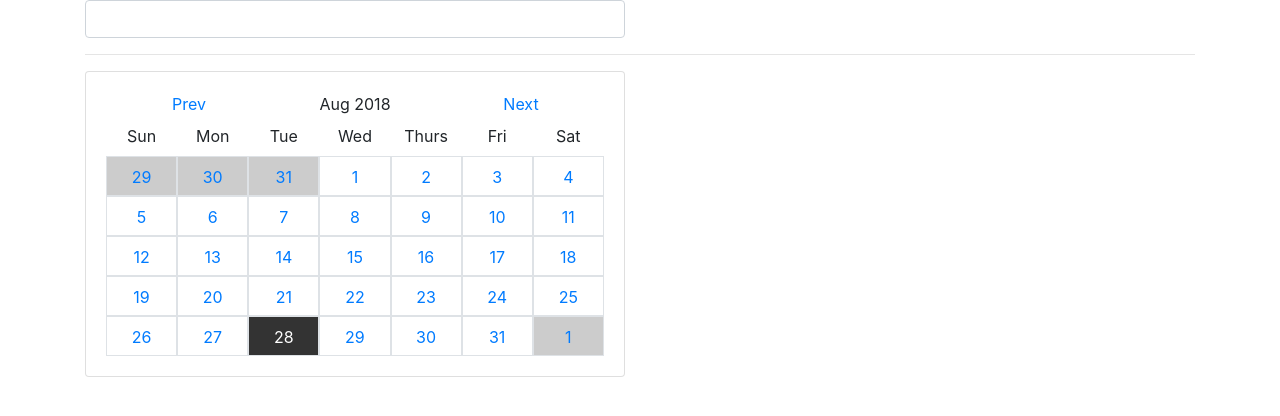
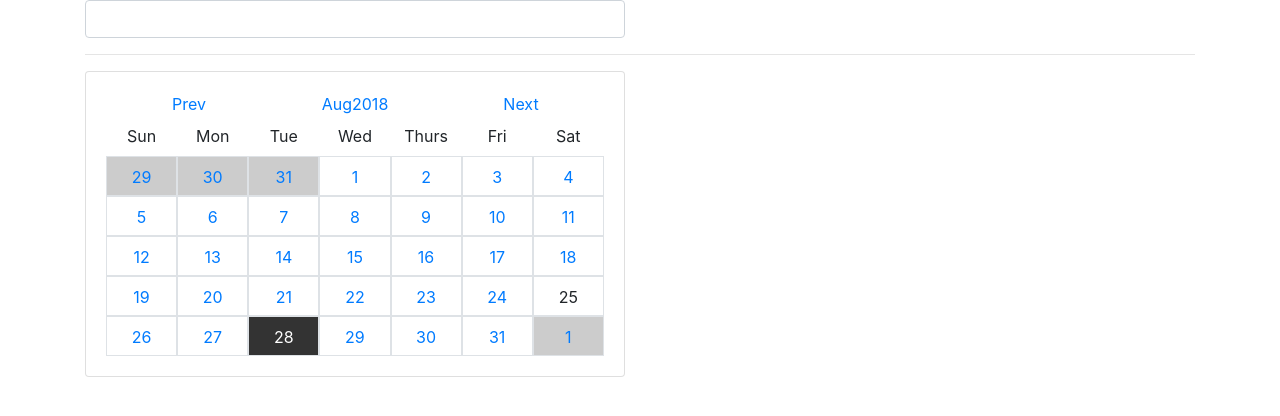
Before and after one commit to perrymarkg/angular-hoteldatepickr, an Angular app: page / in a window 1280 px wide. Shown: the top 416 px of the page. Built offline with nearby package versions, Linux system fonts and the light colour scheme; what ng4-click-outside would draw is missing.

Commit message:
Adding year/month selection

```diff
--- a/src/app/app.component.html
+++ b/src/app/app.component.html
@@ -7,7 +7,9 @@
   <hr>
   <div class="row">
     <div class="col-md-6">
-      <app-calendar [date]="'2018-08-28'"></app-calendar>
+      <app-calendar
+        [date]="'2018-08-28'"
+        [disabledDates]="['2018-08-25']"></app-calendar>
     </div>
   </div>
 </div>
--- a/src/app/calendar/calendar.component.css
+++ b/src/app/calendar/calendar.component.css
@@ -23,3 +23,10 @@
 .days .col-day {
     text-align: center;
 }
+.selection,
+.selection {
+    position: absolute;
+    background:#ffffff;
+    width: 300px;
+    margin:auto;
+}
--- a/src/app/calendar/calendar.component.html
+++ b/src/app/calendar/calendar.component.html
@@ -3,7 +3,18 @@
         <div class="container">
             <div class="row text-center">
                 <div class="col-md-4"><a href="" (click)="setMonth($event, 'prev')">Prev</a></div>
-                <div class="col-md-4"> {{ startDateOfMonth | date:'LLL yyyy'}}</div>
+                <div class="col-md-4" (clickOutside)="hideSelections()">
+                    <a href="" (click)="showMonthSelection($event)">{{ startDateOfMonth | date:'LLL'}}</a>
+                    <a href="" (click)="showYearSelection($event)">{{ startDateOfMonth | date:'yyyy'}}</a>
+                    <div *ngIf="showMS" class="months selection p-3 border rounded" >
+                        <div class="row">
+                            <div class="col-md-3" *ngFor="let month of months">{{ month }}</div>
+                        </div>
+                    </div>
+                    <div class="years selection p-3 border rounded" *ngIf="showYS">
+                        Year Selection
+                    </div>
+                </div>
                 <div class="col-md-4"><a href="" (click)="setMonth($event, 'next')">Next</a></div>
             </div>
             <div class="row text-center">
@@ -19,11 +30,18 @@
                 <div *ngFor="let day of days" class="col-day border"
                     [ngClass]="getClass(day)"
                     >
-                    <a href="#"
-                        class="d-block"
+                    <ng-template *ngIf="isDateDisabled(day); then tDisabled else tDefault"></ng-template>
+                    <ng-template #tDisabled>
+                        <span class="d-block">{{day | date: 'd'}}</span>
+                    </ng-template>
+                    <ng-template #tDefault>
+                        <a href="#"
+                            class="d-block"
+                            (click)="selectDay($event, day)"
+                            >{{ day | date: 'd' }}</a>
+                    </ng-template>
 
-                        (click)="selectDay($event, day)"
-                        >{{ day | date: 'd' }}</a>
+
                 </div>
             </div>
         </div>
--- a/src/app/calendar/calendar.component.ts
+++ b/src/app/calendar/calendar.component.ts
@@ -12,6 +12,7 @@ export class CalendarComponent implements OnInit {
     @Output() dateSelected = new EventEmitter<Date>();
 
     @Input() date;
+    @Input() disabledDates: Array<any>;
     selectedDate: Date;
 
     today = new Date();
@@ -27,9 +28,19 @@ export class CalendarComponent implements OnInit {
     nextMonth: Date;
     nextMonthStartDay: number;
 
+    showMS = false; // Month Selection
+    showYS = false; // Year Selection
+    months = ['Jan', 'Feb', 'Mar', 'Apr', 'May', 'Jun', 'Jul', 'Aug', 'Sep', 'Oct', 'Nov', 'Dec'];
+
     constructor( private datepipe: DatePipe) {}
 
     ngOnInit() {
+        this.setVars();
+
+        this.initCalendar();
+    }
+
+    setVars() {
         this.days = new Array( this.totalDays ).fill(0);
 
         if ( this.date ) {
@@ -44,9 +55,15 @@ export class CalendarComponent implements OnInit {
             this.startDateOfMonth.setDate(1);
         }
 
+        if ( this.disabledDates ) {
+            this.disabledDates = this.disabledDates.map( (date: string) => {
+                const d = new Date( date );
+                d.setHours(0, 0, 0, 0);
+                return d.getTime();
+            } );
+        }
+
         this.today.setHours(0, 0, 0, 0);
-
-        this.initCalendar();
     }
 
     initCalendar() {
@@ -147,4 +164,38 @@ export class CalendarComponent implements OnInit {
 
         return classes.toString().replace(/,/g, ' ');
     }
+
+    isDateDisabled( date: Date ) {
+        let isDisabled = false;
+        if ( date.getTime() < this.today.getTime() ) {
+            isDisabled = true;
+        }
+
+        if ( this.disabledDates ) {
+            this.disabledDates.map( el => {
+                if ( el === date.getTime() ) {
+                    isDisabled = true;
+                }
+            });
+        }
+
+        return isDisabled;
+    }
+
+    showMonthSelection( event ) {
+        event.preventDefault();
+        this.hideSelections();
+        this.showMS = !this.showMS;
+    }
+
+    showYearSelection( event ) {
+        event.preventDefault();
+        this.hideSelections();
+        this.showYS = !this.showYS;
+    }
+
+    hideSelections() {
+        this.showMS = false;
+        this.showYS = false;
+    }
 }
```
